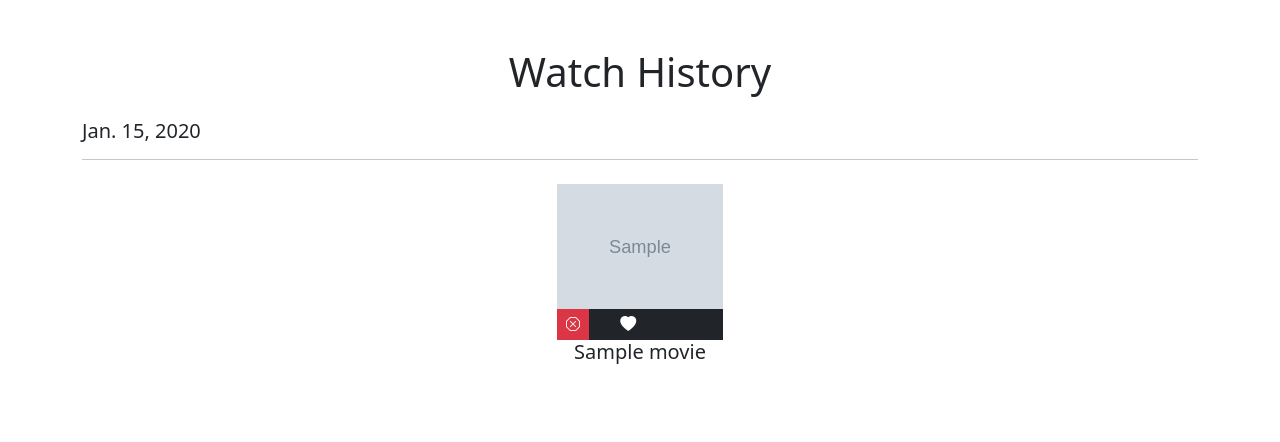
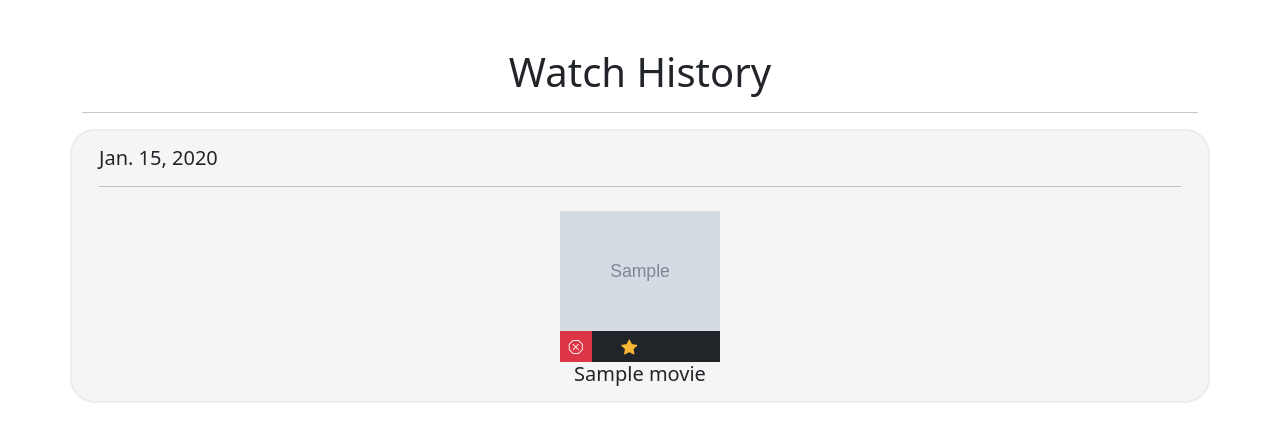
Before and after one commit to Coby-Do/Movie-Web-Application, a Django app: page /watchlist/ in a window 1280 px wide. Shown: the part 56-498 px from the top of the page. Run offline with Django 4.2, Linux system fonts and the light colour scheme; a user stored in the database is signed in; tables that the repository leaves empty hold one stand-in row (values such as "Sample post"); grey boxes marked "Sample" are stand-in pictures; some libraries are stand-ins or nearby versions.

Commit message:
Finalw watchlist styling changes

```diff
--- a/theatrelob/chrome_extension/hello.html
+++ b/theatrelob/chrome_extension/hello.html
@@ -1,6 +1,7 @@
 <html>
+  <link rel="stylesheet" href="hello.css">
   <body>
-    <h1>Theater Lob Tracking Extension</h1>
+    <h1>TheatreLob</h1>
     <!-- Create an input box to enter url of site -->
     <input type="text" id="url" placeholder="Enter URL of site" />
     <input type="text" id="apiKey" placeholder="Enter API Key" />
--- a/theatrelob/home/templates/home/watchlist.html
+++ b/theatrelob/home/templates/home/watchlist.html
@@ -6,11 +6,11 @@
 <link rel="stylesheet" href="https://cdn.jsdelivr.net/npm/bootstrap-icons@1.5.0/font/bootstrap-icons.css">
 {% endblock %}
 {% block content %}
-    <h1 class="text-center">Watch History</h1>
+    <h1 class="text-center">Watch History <hr/></h1>
     <!-- list out all watched movies-->
     <!-- make it be a grid -->
     {% for group in watched_items %}
-    <div class="row" style="padding-top: 15px">
+    <div class="row" style="padding-top: 15px; padding-bottom: 15px; padding-right: 15px; padding-left: 15px; margin-top: 15px; background: rgba(245,245,245,30); border-radius: 25px; border: 2px solid #ECECEC;">
       <h5>{{ group.0.date_watched }} <hr/> </h5>
       {% for item in group %}
         <div class="container col-xs-6 col-md-2 col-sm-3">
@@ -25,8 +25,8 @@
               </form>
             </div>
             <div class="col-4 d-flex align-items-center justify-content-between">
-              <i class="bi bi-heart-fill mr-5"></i>
-              <div class="ml-2 font-weight-bold text-lg">{{item.movie.rating | floatformat:"2"}}</div>
+              <i class="bi bi-star-fill mr-5" style="color: #F7B633"></i>
+              <div class="ml-2 font-weight-bold text-lg" style="margin-left: 4px; margin-top: 1px;">{{item.movie.rating | floatformat:"2"}}</div>
             </div>
             </div>
           </div>
--- a/theatrelob/home/views.py
+++ b/theatrelob/home/views.py
@@ -257,7 +257,8 @@ def api_search_and_add(request):
 
         poster_url = 'https://image.tmdb.org/t/p/w500' + movie['poster_path']
 
-        m = Movie(tmdb_id=movie_id, title=movie['title'], description=movie['overview'], movie_poster_url=poster_url)
+        m = Movie(tmdb_id=movie_id, title=movie['title'], description=movie['overview'], movie_poster_url=poster_url, release_date=movie['release_date'], runtime=movie['runtime'],
+                      rating=movie['vote_average'])
         m.save()
 
         # Correctly formatting and updating the generes
@@ -763,7 +764,8 @@ def movie_search_add(request):
 
                 # Gets the poster url
                 poster_url = 'https://image.tmdb.org/t/p/w500' + movie['poster_path']
-                m = Movie(tmdb_id=movie_id, title=movie['title'], description=movie['overview'], movie_poster_url=poster_url)
+                m = Movie(tmdb_id=movie_id, title=movie['title'], description=movie['overview'], movie_poster_url=poster_url, release_date=movie['release_date'], runtime=movie['runtime'],
+                      rating=movie['vote_average'])
 
                 m.save()
 
```
Also changed, not shown: theatrelob/chrome_extension/hello.css (added, +10 -0 lines), theatrelob/chrome_extension/hello_extensions.png.
